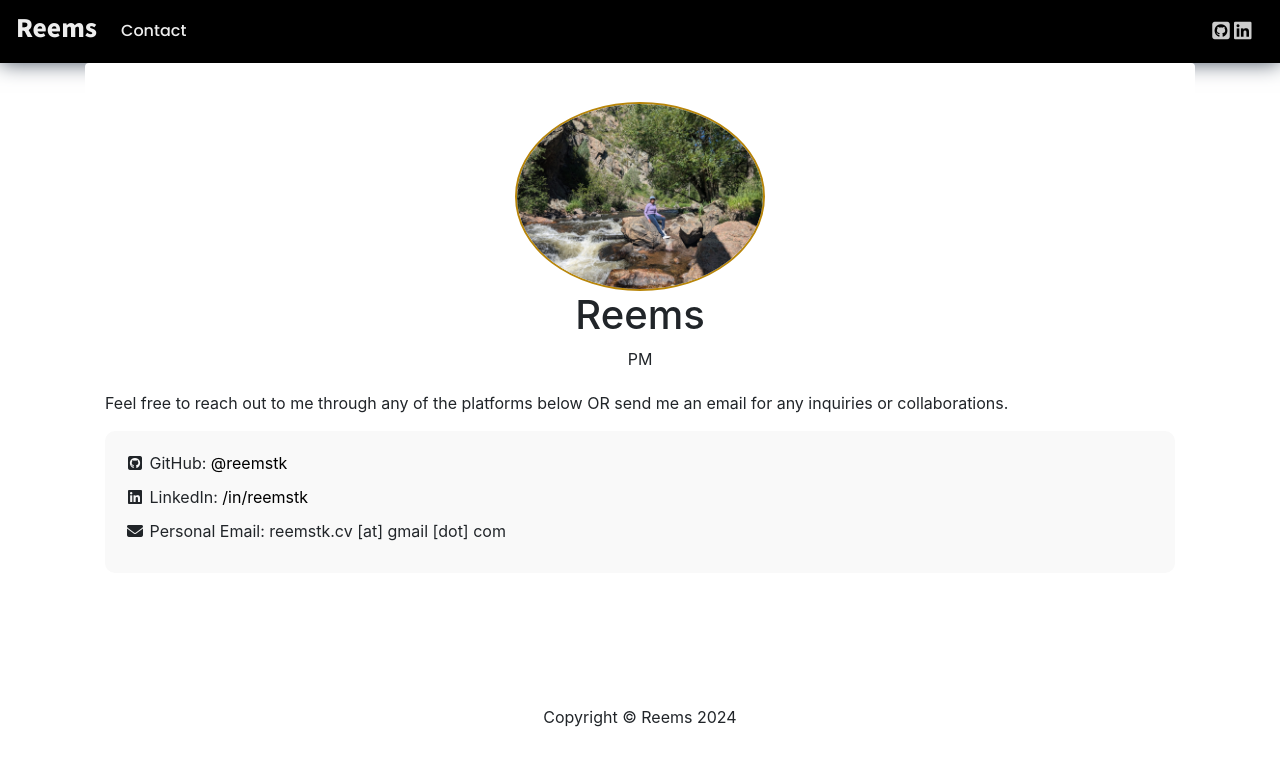
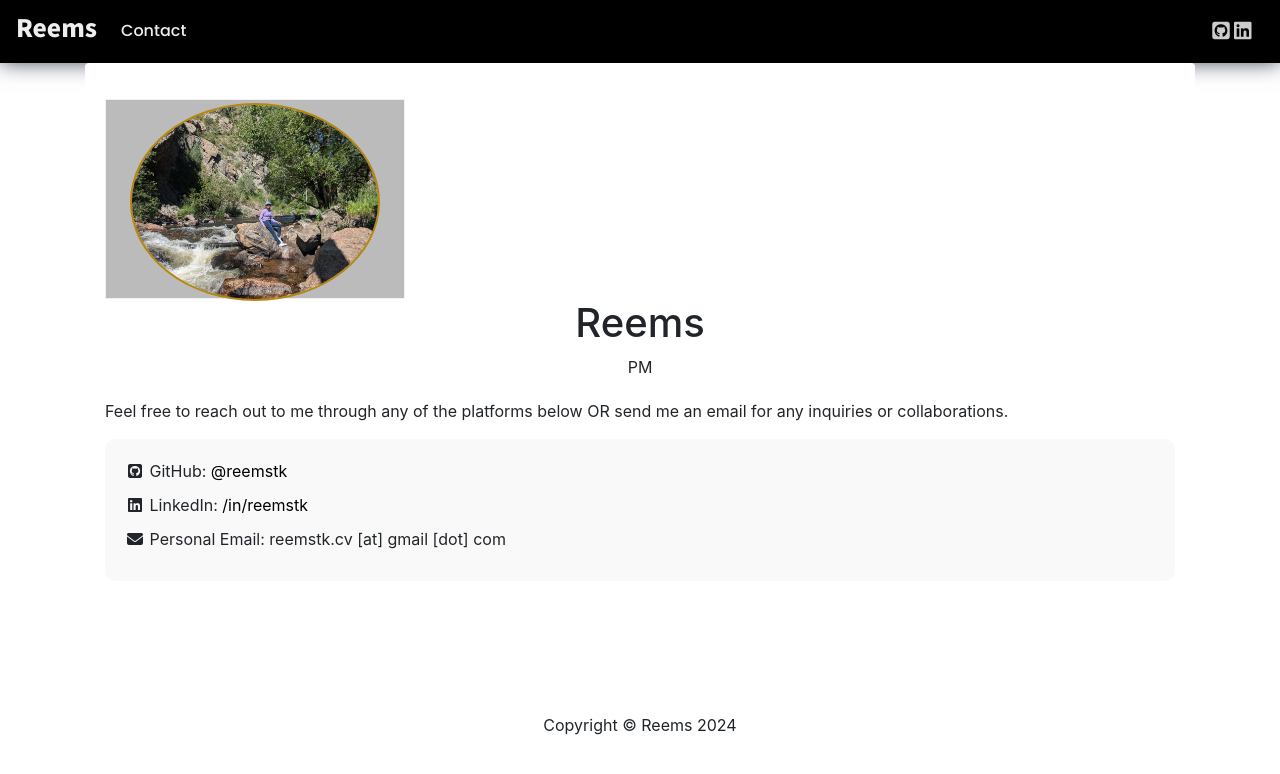
Before and after one commit to reemstk/reemstk.github.io, a Jekyll site: the page built from contact.md, in a window 1280 px wide. Shown: the top 774 px of the page. Built offline with Jekyll 4.4.1, drawn with Linux system fonts in a browser that asks for light colours; nearby versions of some CDN libraries; comment, search, counter and statistics services are not loaded.

Commit message:
Update contact.html

```diff
--- a/_layouts/contact.html
+++ b/_layouts/contact.html
@@ -9,7 +9,16 @@
     <!-- Profile Section -->
     <div class="profile-section" style="text-align:center; margin-bottom:20px;">
         <!-- Profile Image -->
+        <div class="flip-box">
+  <div class="flip-box-inner">
+    <div class="flip-box-front">
         <img src="/assets/img/avatar/me.jpg" alt="Reems" class="img-contact"/>
+        </div>
+    <div class="flip-box-back">
+        <img src="/assets/img/avatar/me.jpg" alt="Reems" class="img-contact"/>
+            </div>
+  </div>
+</div>
         <h1>Reems</h1>
         <p>PM</p>
     </div>
@@ -106,6 +115,46 @@
         width: 100%;
         height: auto;
     }
+
+.flip-box {
+  background-color: transparent;
+  width: 300px;
+  height: 200px;
+  border: 1px solid #f1f1f1;
+  perspective: 1000px;
+}
+
+.flip-box-inner {
+  position: relative;
+  width: 100%;
+  height: 100%;
+  text-align: center;
+  transition: transform 0.8s;
+  transform-style: preserve-3d;
+}
+
+.flip-box:hover .flip-box-inner {
+  transform: rotateY(180deg);
+}
+
+.flip-box-front, .flip-box-back {
+  position: absolute;
+  width: 100%;
+  height: 100%;
+  -webkit-backface-visibility: hidden;
+  backface-visibility: hidden;
+}
+
+.flip-box-front {
+  background-color: #bbb;
+  color: black;
+}
+
+.flip-box-back {
+  background-color: #555;
+  color: white;
+  transform: rotateY(180deg);
+}
 </style>
 <script>
 function startClippy(){
```
